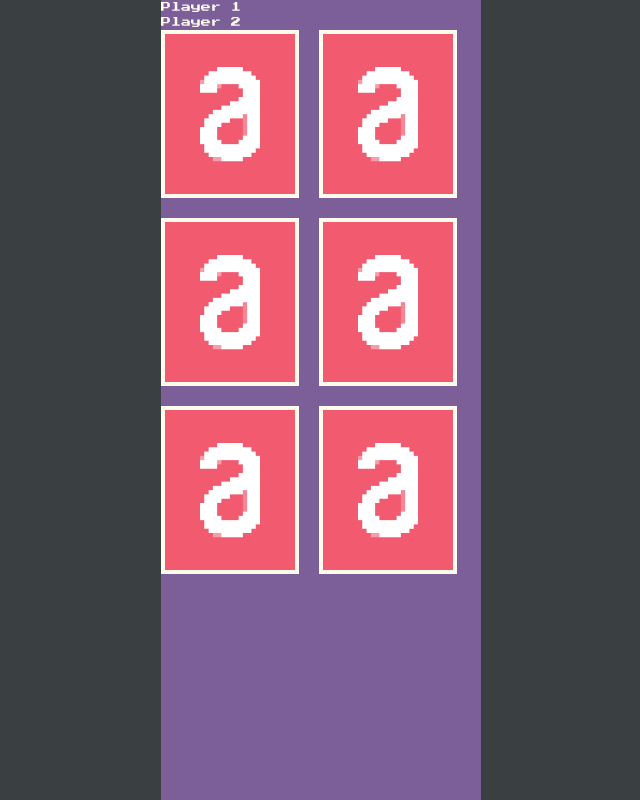
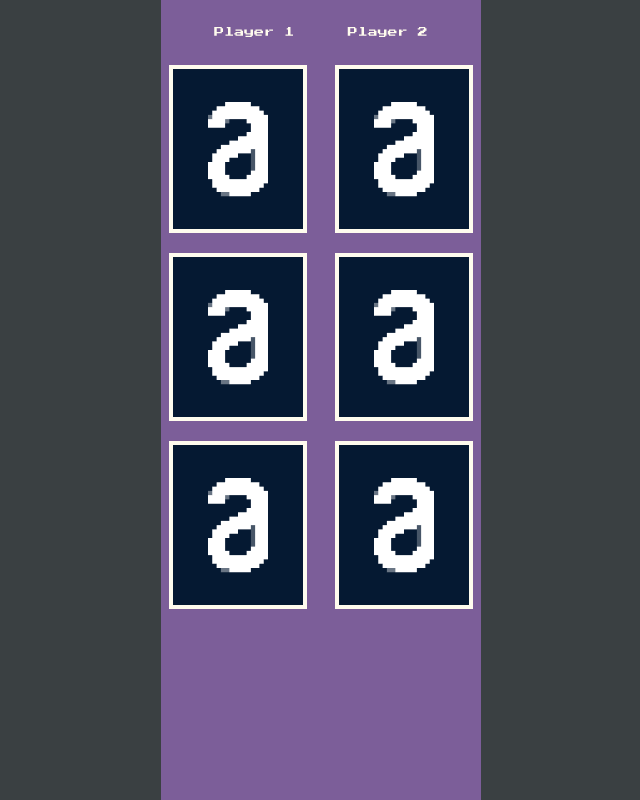
Before and after one commit to sswellington/matching-game, a website built with Vite: page index.html in a window 1280 px wide. Shown: the whole page, without its empty margins (319-959 px from the left). Built offline with nearby package versions, Linux system fonts and the light colour scheme.

Commit message:
feat: add justify-content in board game

```diff
--- a/src/components/CardGame/style.css
+++ b/src/components/CardGame/style.css
@@ -1,6 +1,6 @@
 .card-game {
     align-items: center;
-    background-color: var(--card-bg-front);
+    background-color: var(--card-bg-back);
     border: 4px solid var(--bg-edge);
     display: flex;
     justify-content: center;
--- a/src/components/ScoreBoard/index.js
+++ b/src/components/ScoreBoard/index.js
@@ -1,3 +1,5 @@
+import './style.css';
+
 import PlayerName from "../PlayerName";
 
 function ScoreBoard() {
--- /dev/null
+++ b/src/components/ScoreBoard/style.css
@@ -0,0 +1,6 @@
+.score-board {
+    display: flex;
+    justify-content: space-evenly;
+    padding-bottom: 2.5rem;
+    padding-top: 2.5rem;
+}
--- a/src/objects/BoardGame/style.css
+++ b/src/objects/BoardGame/style.css
@@ -2,4 +2,5 @@
     display: flex;
     flex-wrap: wrap;
     gap: 20px;
+    justify-content: space-evenly;
 }
```
Also changed, not shown: README.md.
